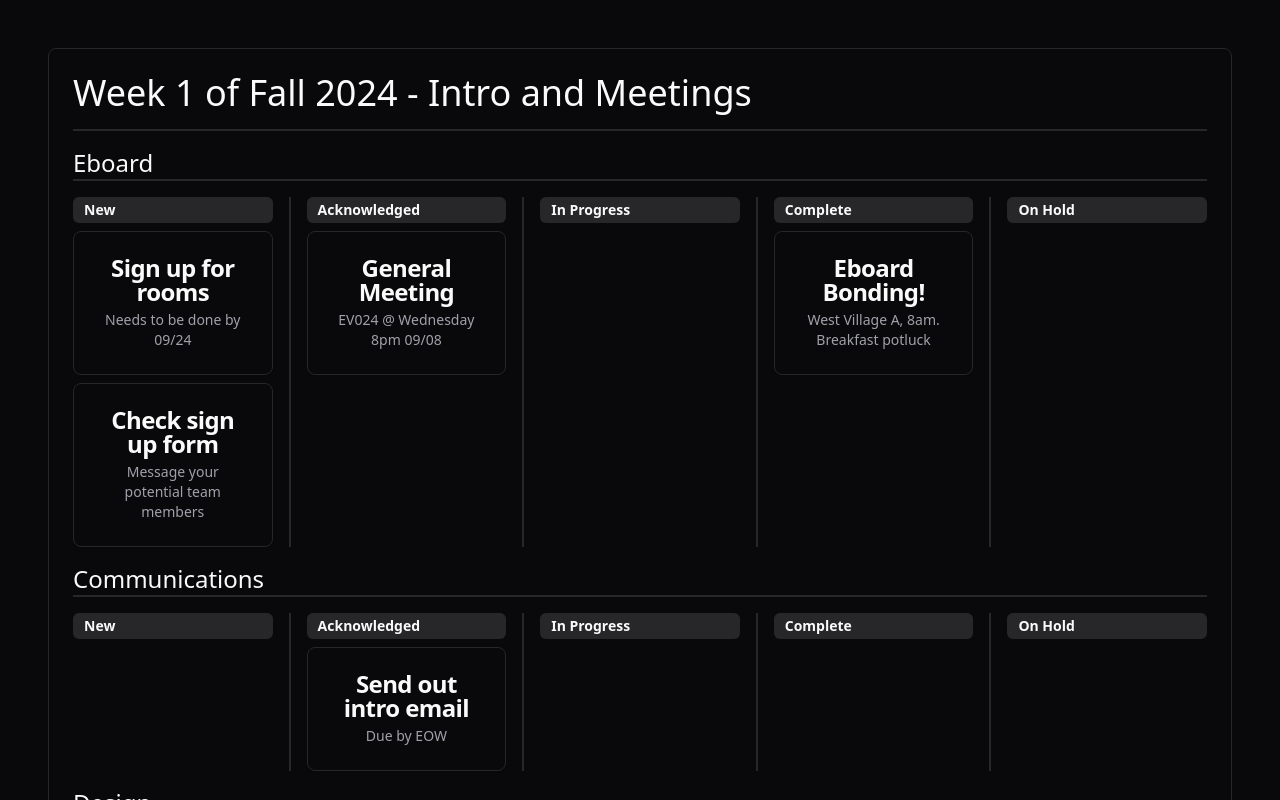
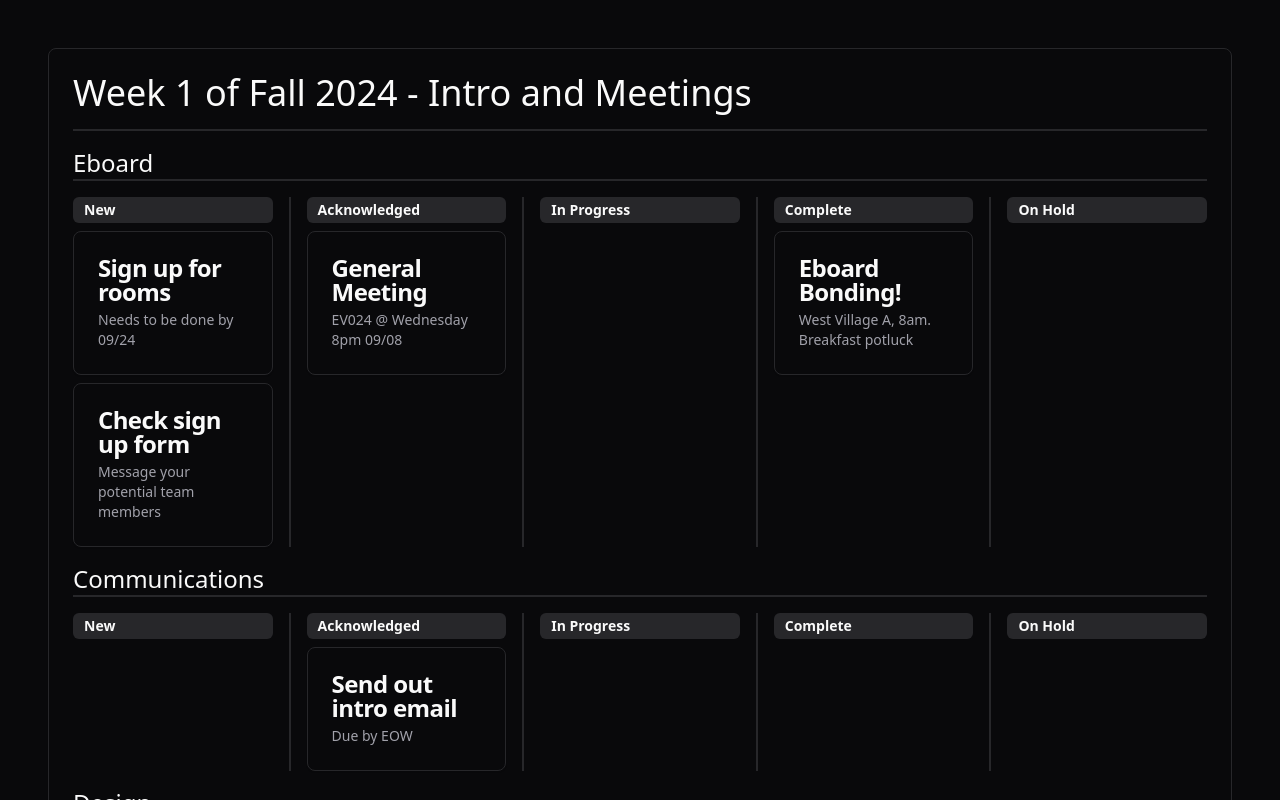
Before and after one commit to ethanszeto/eboard, a Next.js app in the folder frontend/: page / in a window 1280 px wide. Shown: the top 800 px of the page. Built offline with nearby package versions, Linux system fonts and the light colour scheme.

Commit message:
draggable tasks

```diff
--- a/frontend/components/Board/BoardColumn.tsx
+++ b/frontend/components/Board/BoardColumn.tsx
@@ -1,15 +1,21 @@
+import { useDroppable } from "@dnd-kit/core";
+import { TaskFields } from "@components/types";
 import Task from "@components/Task";
-import type { TaskFields } from "@components/types";
 
 export type BoardColumnProps = {
   tasks: TaskFields[];
+  droppableId: string;
 };
 
-export function BoardColumn({ tasks }: BoardColumnProps) {
+export function BoardColumn({ tasks, droppableId }: BoardColumnProps) {
+  const { setNodeRef } = useDroppable({
+    id: droppableId,
+  });
+
   return (
-    <div className="flex flex-col gap-2">
+    <div ref={setNodeRef} className="flex flex-col gap-2">
       {tasks.map((task, i) => (
-        <Task key={i} {...task} />
+        <Task key={task.headline} {...task} />
       ))}
     </div>
   );
--- a/frontend/components/Board/BoardRow.tsx
+++ b/frontend/components/Board/BoardRow.tsx
@@ -1,12 +1,26 @@
+"use client";
+
+import {
+  DndContext,
+  closestCenter,
+  DragOverlay,
+  useDraggable,
+  useDroppable,
+  KeyboardSensor,
+  PointerSensor,
+  useSensor,
+  useSensors,
+} from "@dnd-kit/core";
+import { SortableContext, verticalListSortingStrategy, sortableKeyboardCoordinates } from "@dnd-kit/sortable";
 import { BoardColumn } from "./BoardColumn";
 import { Box } from "@components/Box";
 import { TaskFields, Team, taskStatuses, TaskStatus } from "@components/types";
 import { Badge } from "@shadcn/badge";
-import { ReactNode } from "react";
 import { Separator } from "@components/Separator";
+import { useState } from "react";
 
 type OutlineBadgeProps = {
-  children: ReactNode;
+  children: React.ReactNode;
 };
 
 function OutlineBadge({ children }: OutlineBadgeProps) {
@@ -23,17 +37,49 @@ export type BoardRowProps = {
 };
 
 export function BoardRow({ team, tasks }: BoardRowProps) {
-  const tasksIn: { [key in TaskStatus]: TaskFields[] } = {
+  const [tasksIn, setTasksIn] = useState<{ [key in TaskStatus]: TaskFields[] }>(() => {
+    const initial: { [key in TaskStatus]: TaskFields[] } = {
       New: [],
       "On Hold": [],
       Acknowledged: [],
       "In Progress": [],
       Complete: [],
     };
+    tasks.forEach((task) => {
+      initial[task.status].push(task);
+    });
+    return initial;
+  });
 
-  tasks.forEach((task) => {
-    tasksIn[task.status].push(task);
+  const sensors = useSensors(
+    useSensor(PointerSensor),
+    useSensor(KeyboardSensor, { coordinateGetter: sortableKeyboardCoordinates })
+  );
+
+  const handleDragEnd = (event: any) => {
+    const { active, over } = event;
+    if (!over) return;
+
+    const fromStatus = active.data.current?.status;
+    const toStatus = over.id;
+
+    if (fromStatus === toStatus) return;
+
+    const fromTasks = [...tasksIn[fromStatus]];
+    const toTasks = [...tasksIn[toStatus]];
+
+    const movingTaskIndex = fromTasks.findIndex((task) => task.headline === active.id);
+    const [movingTask] = fromTasks.splice(movingTaskIndex, 1);
+
+    movingTask.status = toStatus;
+    toTasks.push(movingTask);
+
+    setTasksIn({
+      ...tasksIn,
+      [fromStatus]: fromTasks,
+      [toStatus]: toTasks,
     });
+  };
 
   return (
     <>
@@ -41,17 +87,21 @@ export function BoardRow({ team, tasks }: BoardRowProps) {
         <h1 className="text-2xl">{team}</h1>
         <Separator />
       </Box>
+      <DndContext sensors={sensors} collisionDetection={closestCenter} onDragEnd={handleDragEnd}>
         <Box className="flex flex-row gap-4">
           {taskStatuses.map((status, i) => (
             <>
-            <Box key={i} className="flex flex-col gap-2 basis-1/5">
+              <div key={i} className="flex flex-col gap-2 basis-1/5">
                 <OutlineBadge>{status}</OutlineBadge>
-              <BoardColumn tasks={tasksIn[status]} />
-            </Box>
+                <SortableContext items={tasksIn[status].map((task) => task.headline)} strategy={verticalListSortingStrategy}>
+                  <BoardColumn tasks={tasksIn[status]} droppableId={status} />
+                </SortableContext>
+              </div>
               {i < 4 && <Separator />}
             </>
           ))}
         </Box>
+      </DndContext>
     </>
   );
 }
--- a/frontend/components/Task/Task.tsx
+++ b/frontend/components/Task/Task.tsx
@@ -1,24 +1,21 @@
-import TaskDialogue from "./TaskDialogue";
+import { useDraggable } from "@dnd-kit/core";
 import TaskCard from "./TaskCard";
-import { Dialog, DialogContent, DialogTrigger } from "@shadcn/dialog";
-import { TaskStatus, Team } from "@components/types";
+import { TaskFields } from "@components/types";
 
-export type TaskProps = {
-  headline: string;
-  description: string;
-  status: TaskStatus;
-  team: Team;
-};
+export function Task(props: TaskFields) {
+  const { attributes, listeners, setNodeRef, transform, transition } = useDraggable({
+    id: props.headline,
+    data: { status: props.status },
+  });
 
-export function Task({ headline, description, status, team }: TaskProps) {
+  const style = {
+    transform: transform ? `translate3d(${transform.x}px, ${transform.y}px, 0)` : undefined,
+    transition,
+  };
+
   return (
-    <Dialog>
-      <DialogTrigger>
-        <TaskCard headline={headline} description={description} status={status} />
-      </DialogTrigger>
-      <DialogContent className="p-6 h-[75vh]">
-        <TaskDialogue headline={headline} description={description} status={status} team={team} />
-      </DialogContent>
-    </Dialog>
+    <div ref={setNodeRef} style={style} {...attributes} {...listeners}>
+      <TaskCard {...props} />
+    </div>
   );
 }
--- a/frontend/package.json
+++ b/frontend/package.json
@@ -9,6 +9,8 @@
     "lint": "next lint"
   },
   "dependencies": {
+    "@dnd-kit/core": "^6.3.1",
+    "@dnd-kit/sortable": "^10.0.0",
     "@radix-ui/react-dialog": "^1.1.2",
     "@radix-ui/react-separator": "^1.1.0",
     "@radix-ui/react-slot": "^1.1.0",
```
Also changed, not shown: 1 other file (tests, documents, lock files or other folders). Lines whose indentation alone changed are shown as unchanged.
